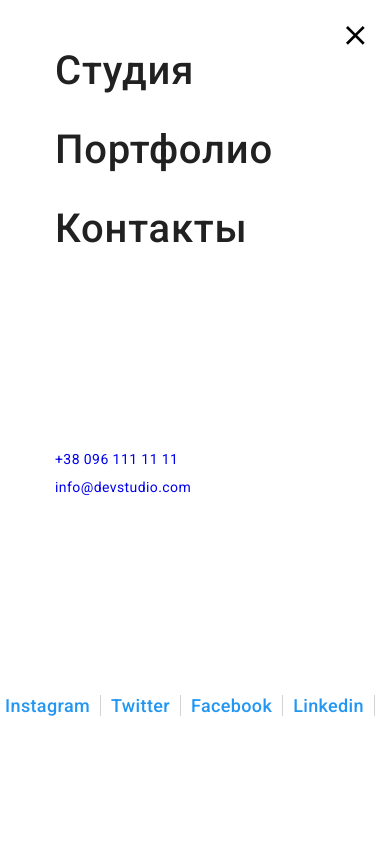
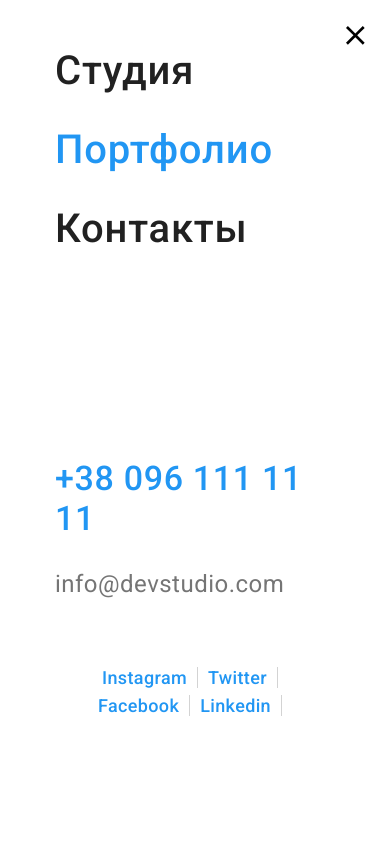
Before and after one commit to YevhenSerdiuk2022/goit-markup-hw-08, a plain HTML site: page portfolio.html in a window 390 px wide. Both pictures are taken after a click on the button 355 px from the left and 30 px from the top of the page. Shown: the top 843 px of the page. Drawn offline with nearby package versions, Linux system fonts and the light colour scheme.

Commit message:
add changed

```diff
--- a/portfolio.html
+++ b/portfolio.html
@@ -20,6 +20,7 @@
   </head>
 
   <body>
+      <body>
         <!--Шапка сайта-->
         <header class="header">
           <div class="container header__container">
@@ -27,7 +28,7 @@
             <nav class="sait__nav">
               <ul class="sait__list">
                 <li class="sait__item">
-                <a href="./index.html" class="sait-nav__link sait-nav__link--hover">Студия</a>
+                  <a href="./index.html" class="sait-nav__link  sait-nav__link--hover">Студия</a>
                 </li>
                 <li class="sait__item">
                   <a href="./portfolio.html" class="sait-nav__link  sait-nav__link--active sait-nav__link--hover">Портфолио</a>
@@ -45,14 +46,14 @@
 
             <ul class="contacts">
               <li class="contacts__item">
-              <a href="mailto:info@devstudio.com" class="contacts__link  contacts__link--hover"><svg class="contacts__icon"
+                <a href="mailto:info@devstudio.com" class="contacts__link contacts__link--hover"><svg class="contacts__icon"
                     width="16" height="12">
                     <use href="./img/icon/sprite.svg#icon-envelope"></use>
                   </svg>
                   info@devstudio.com</a>
               </li>
               <li class="contacts__item">
-              <a href="tel:+380961111111" class="contacts__link  contacts__link--hover">
+                <a href="tel:+380961111111" class="contacts__link contacts__link--hover">
                   <svg class="contacts__icon" width="10" height="16">
                     <use href="./img/icon/sprite.svg#icon-smartphone"></use>
                   </svg>
@@ -64,27 +65,30 @@
                 <div class="mobile-menu__container">
                   <ul class="header__list">
                     <li class="header__item">
-                    <a href="./index.html" class="mobile-menu__link sait-nav__link ">Студия</a>
+                      <a href="./index.html" class="mobile-menu__link">Студия</a>
                     </li>
                     <li class="header__item">
-                    <a href="./portfolio.html" class="mobile-menu__link sait-nav__link--active">Портфолио</a>
+                      <a href="./portfolio.html" class="mobile-menu__link  mobile-menu__link--active">Портфолио</a>
                     </li>
                     <li class="header__item">
                       <a href="#" class="mobile-menu__link">Контакты</a>
                     </li>
                   </ul>
 
-                <ul class="mobile-menu__address">
-                  <li class="mobile-menu__item">
-                    <a href="tel:+380961111111" class="mobile-menu__link-number">
+                  <div class="mobile-menu__down">
+                    <ul class="address">
+                      <li class="address__item">
+                        <a href="tel:+380961111111" class="address__link-number">
                           +38 096 111 11 11</a>
                       </li>
                       <li class="mobile-menu__item">
-                    <a href="mailto:info@devstudio.com" class="mobile-menu__link-mail">
+                        <a href="mailto:info@devstudio.com" class="address__link-mail">
                           info@devstudio.com</a>
                       </li>
                     </ul>
-                <ul class="social">
+
+
+                    <ul class="social social--modal">
                       <li class="social__item">
                         <a href="#" class="social__network"> Instagram</a>
                       </li>
@@ -99,6 +103,8 @@
                       </li>
                     </ul>
                   </div>
+                </div>
+              </div>
               <button type="button" class="mobile-menu__close-btn" data-menu-close>
                 <svg class="mobile-menu__close-icon" width="40" height="40">
                   <use href="./img/icon/sprite.svg#icon-close_40px"></use>
@@ -106,8 +112,8 @@
               </button>
             </div>
           </div>
-        </div>
         </header>
+
 
     <main class="main">
       <!--Меню-->
--- a/sass/components/_bnt.scss
+++ b/sass/components/_bnt.scss
@@ -57,6 +57,9 @@
     letter-spacing: 0.02em;
     color: #212121;
 }
+ .mobile-menu__link--active{
+  color: var(--brand-color);
+ }
 
   .header__item:not(:last-child){
     margin-bottom: 32px;
@@ -131,3 +134,6 @@
 .contact-form__btn:hover, .contact-form__btn:focus{
     background:#085fa7;
 }
+.address{
+  margin-bottom: 64px;
+}
--- a/sass/components/_modal.scss
+++ b/sass/components/_modal.scss
@@ -4,8 +4,8 @@
         flex-direction: column;
        align-items: center;
 
-      max-width: 100%;
-      max-height: 100%;
+     width: 100vw;
+     height: 100vh;
         position: absolute;
         top: 50%;
         left: 50%;
@@ -29,7 +29,7 @@
 
              .contact-form__message {
                width: 100%;
-               height: 100%;
+               height: 100px;
                resize: none;
                padding: 12px 16px;
                border: 1px solid rgba(33, 33, 33, 0.2);
```
Also changed, not shown: index.html (+1 -1 lines), css/main.css, css/main.min.css, 2 other files. Lines whose indentation alone changed are shown as unchanged.
